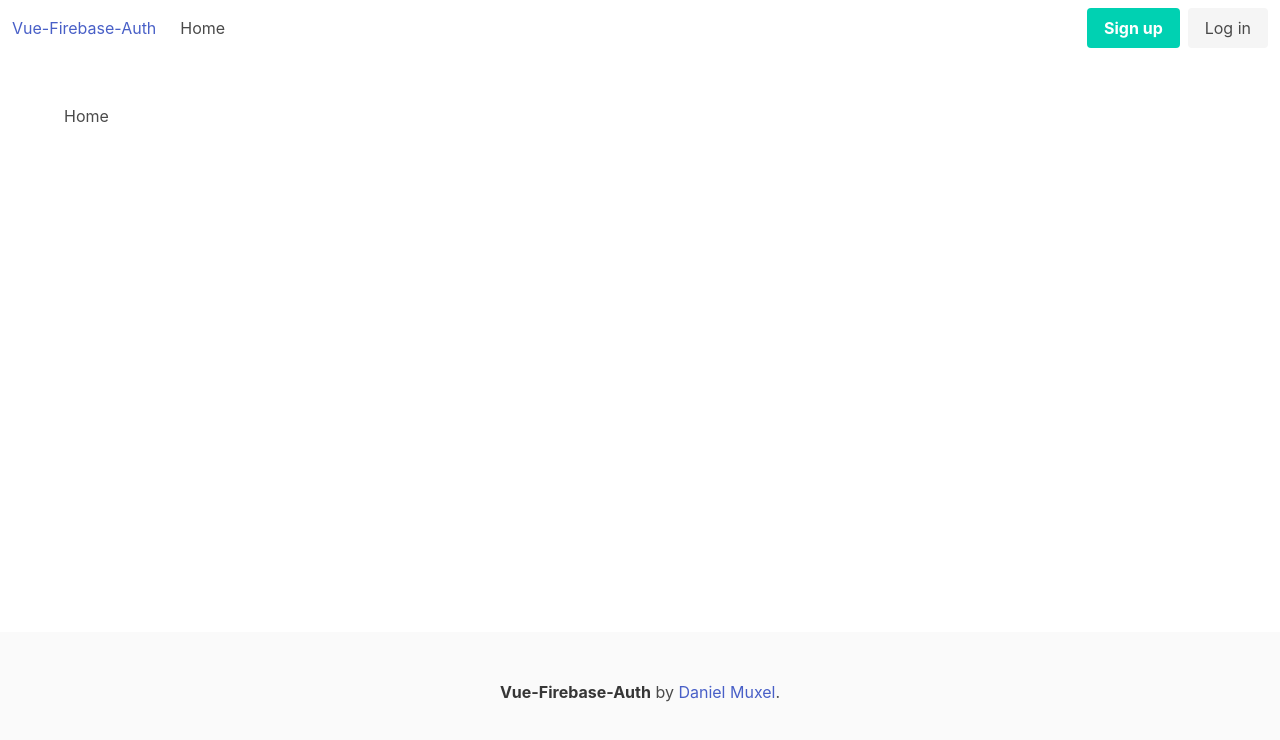
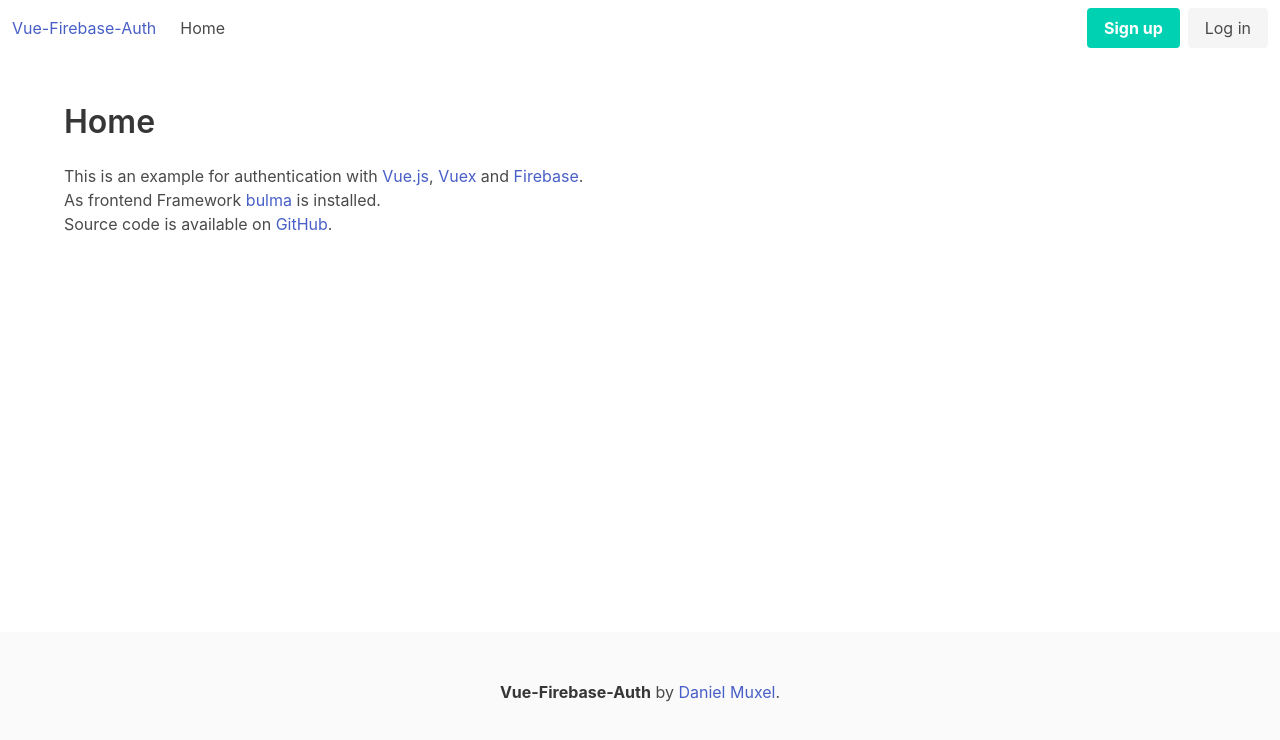
Before and after one commit to danielmuxel/vue-firebase-auth, a Vue app: page / in a window 1280 px wide. Shown: the top 740 px of the page. Built offline with nearby package versions, Linux system fonts and the light colour scheme; no server answers.

Commit message:
basic home site with info

```diff
--- a/src/views/Home.vue
+++ b/src/views/Home.vue
@@ -1,5 +1,8 @@
 <template>
-  <h1>Home</h1>
+  <h1 class="title">Home</h1>
+  <p>This is an example for authentication with <a href="https://vuejs.org/">Vue.js</a>, <a href="https://vuex.vuejs.org/">Vuex</a> and <a href="https://firebase.google.com/">Firebase</a>.</p>
+  <p>As frontend Framework <a href="https://bulma.io/">bulma</a> is installed.</p>
+  <p>Source code is available on <a href="https://github.com/danielmuxel/vue-firebase-auth">GitHub</a>.</p>
 </template>
 
 <script>
```
